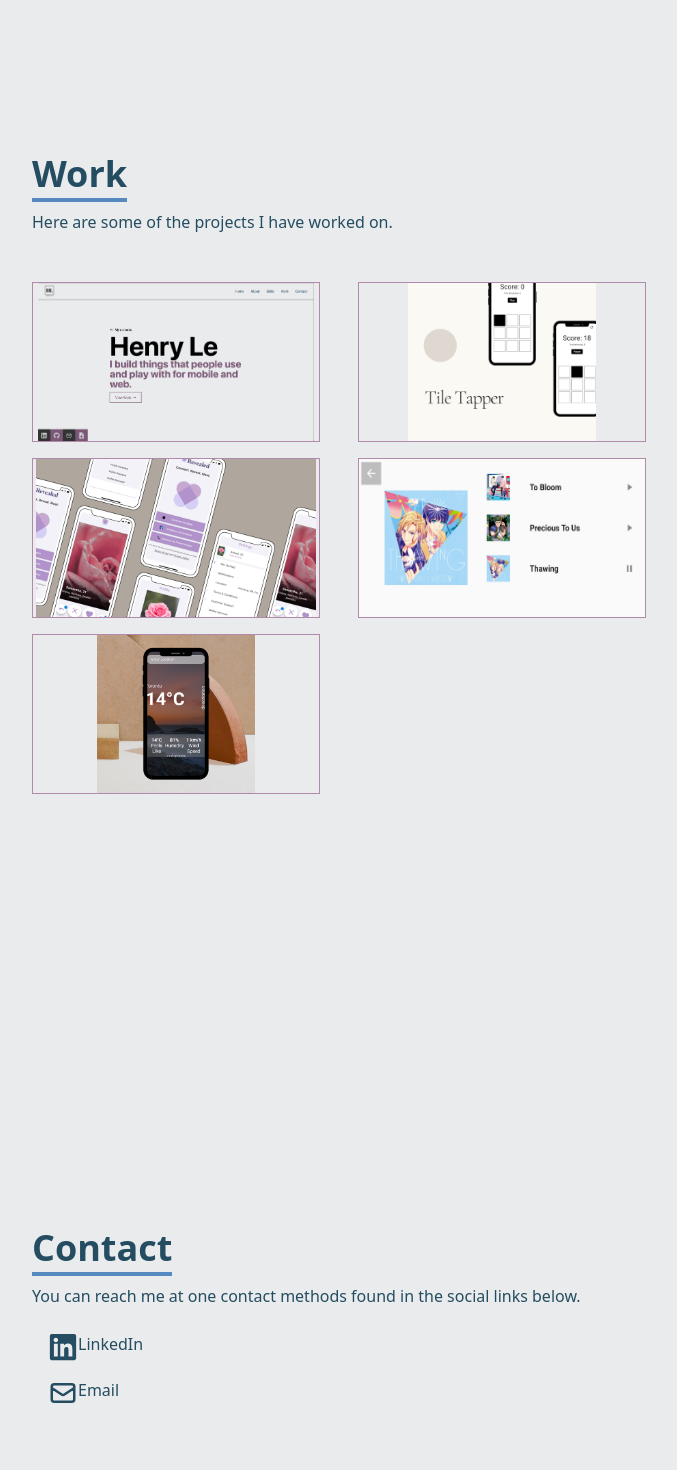
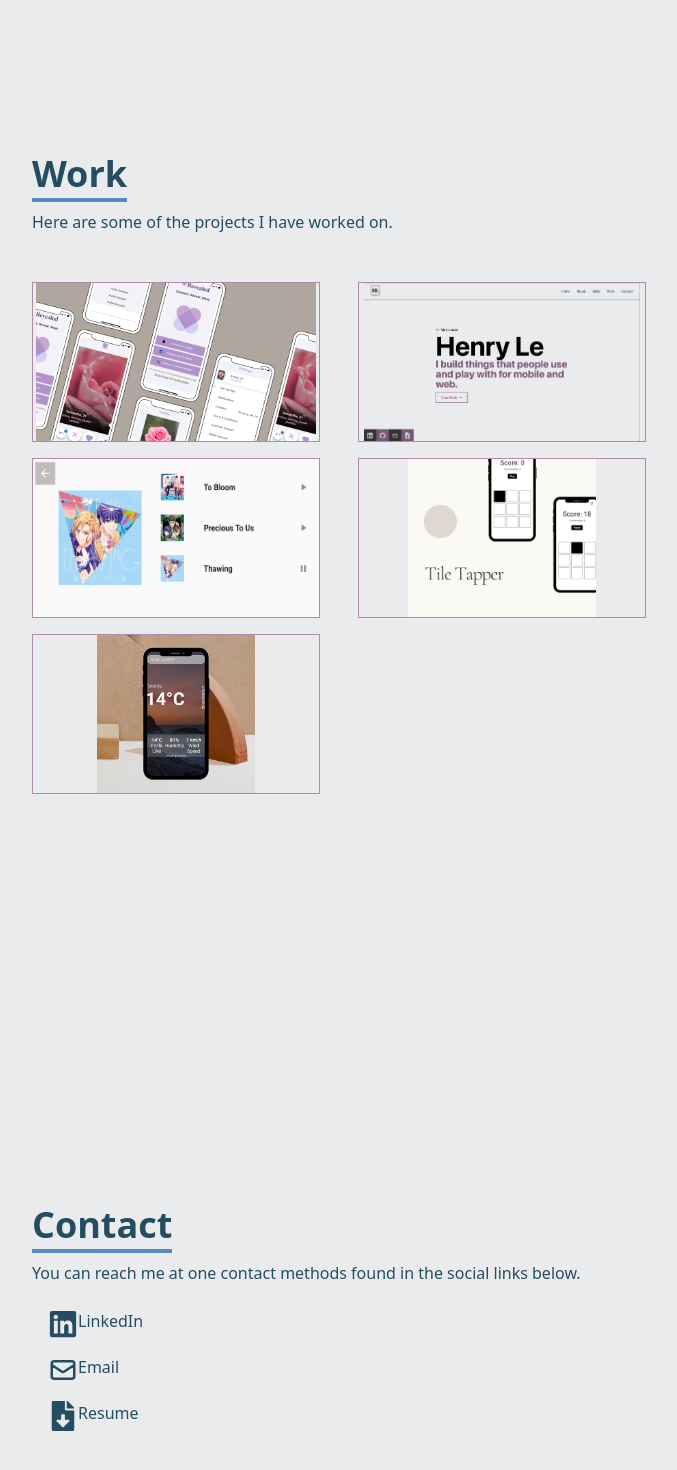
Before and after one commit to lainshiHenry/portfolio-website, a React (Create React App) app: page / in a window 1280 px wide. Shown: the part 2358-3828 px from the top of the page, without its empty margins (290-967 px from the left). Built offline with nearby package versions, Linux system fonts and the light colour scheme.

Commit message:
Updated Work Portfolio and contacts

```diff
--- a/src/components/Contact.jsx
+++ b/src/components/Contact.jsx
@@ -1,5 +1,5 @@
 import React from 'react'
-import { FaLinkedin } from 'react-icons/fa';
+import { FaLinkedin, FaFileDownload } from 'react-icons/fa';
 import { HiOutlineMail } from 'react-icons/hi';
 
 const Contact = () => {
@@ -14,6 +14,7 @@ const Contact = () => {
                     <ul>
                         <a href='https://www.linkedin.com/in/lehenry/' target='_blank' rel='noreferrer'><li className='flex py-2'><FaLinkedin size={30} /> LinkedIn</li></a>
                         <a href='mailto:henryle913@outlook.com'><li className='flex py-2'><HiOutlineMail size={30} /> Email</li></a>
+                        <a href='https://github.com/lainshiHenry/portfolio-website/blob/8930ebeff5dd9c0deb1e4a748877b781732e43b6/Henry%20Le%20Resume.pdf' target='_blank' rel='noreferrer'><li className='flex py-2'><FaFileDownload size={30} /> Resume</li></a>
                     </ul>
 
 
--- a/src/components/Work.jsx
+++ b/src/components/Work.jsx
@@ -16,11 +16,11 @@ const Work = () => {
                     <p className='py-4'>Here are some of the projects I have worked on.</p>
                 </div>
                 <div className='w-full grid grid-cols-1 sm:grid-cols-2 gap-4 py-8'>
+                    <ProfileItem image={RevealedDatingImage} name='Revealed Dating' />
                     <ProfileItem image={PortfolioWebsiteImage} name='Portfolio Website' />
+                    <ProfileItem image={A3MusicAppImage} name='A3! Music App' />
                     <ProfileItem image={TileTapperMockup} name='Tile Tapper Game' />
-                    <ProfileItem image={RevealedDatingImage} name='Revealed Dating' />
                     {/*<ProfileItem image={PlaceHolderImage} name='Bearserk Pantry' />*/}
-                    <ProfileItem image={A3MusicAppImage} name='A3! Music App' />
                     <ProfileItem image={WeatherAppMockup} name='Weather App' />
                 </div>
             </div>
```
